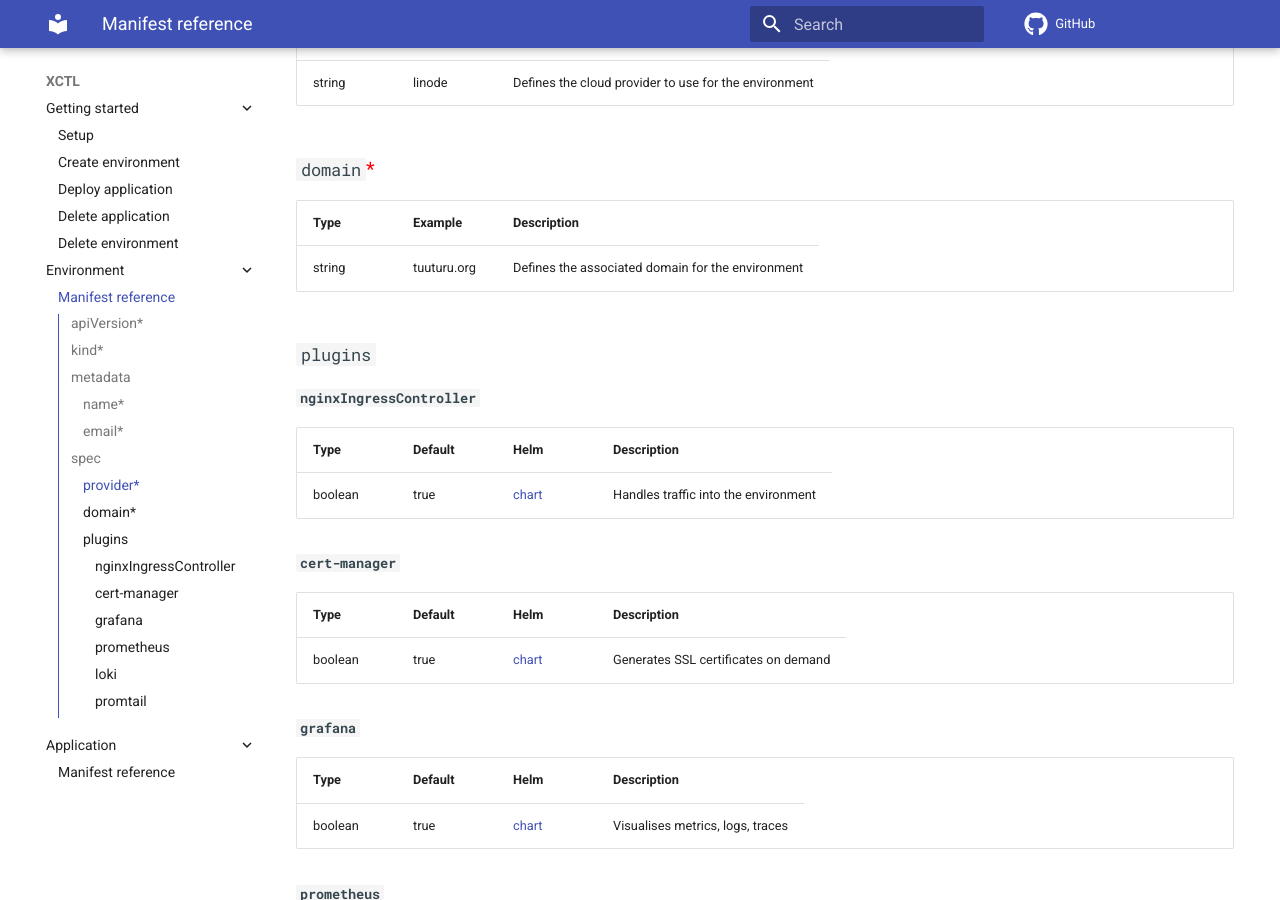
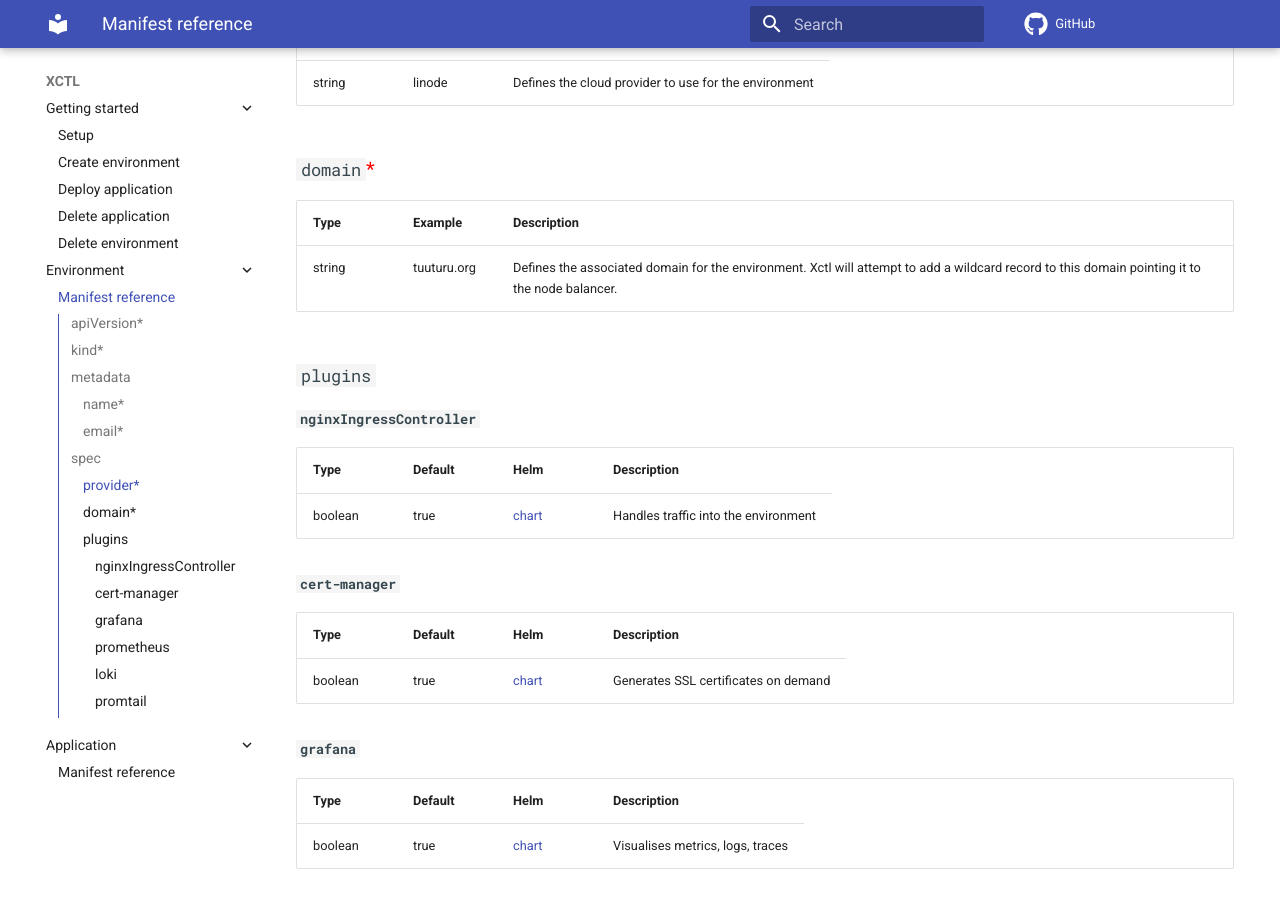
Before and after one commit to tuuturu/xctl, an MkDocs documentation site: the page built from docs/frontend/docs/environment/manifest.md, in a window 1280 px wide and 900 px high, scrolled down 1342 px. Built offline with MkDocs 1.6.1 and Material for MkDocs 9.7.7, drawn with Linux system fonts in a browser that asks for light colours; comment, search, counter and statistics services are not loaded.

Commit message:
👌 Improve env manifest domain description

```diff
--- a/docs/frontend/docs/environment/manifest.md
+++ b/docs/frontend/docs/environment/manifest.md
@@ -46,9 +46,9 @@ Below is a list of all configuration attributes for an environment manifest.
 
 ### `domain`<span class="required">*</span>
 
-| Type   | Example     | Description                                       |
-|--------|-------------|---------------------------------------------------|
-| string | tuuturu.org | Defines the associated domain for the environment |
+| Type   | Example     | Description                                                                                                                                    |
+|--------|-------------|------------------------------------------------------------------------------------------------------------------------------------------------|
+| string | tuuturu.org | Defines the associated domain for the environment. Xctl will attempt to add a wildcard record to this domain pointing it to the node balancer. |
 
 ### `plugins`
 
```
